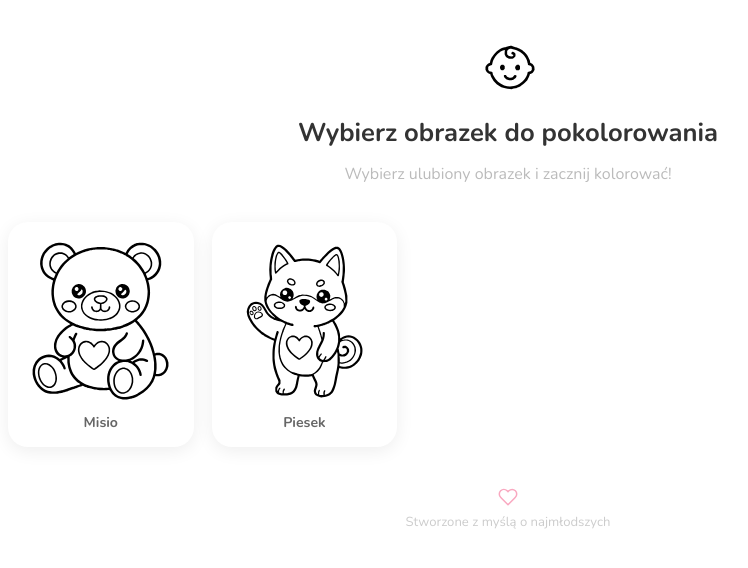
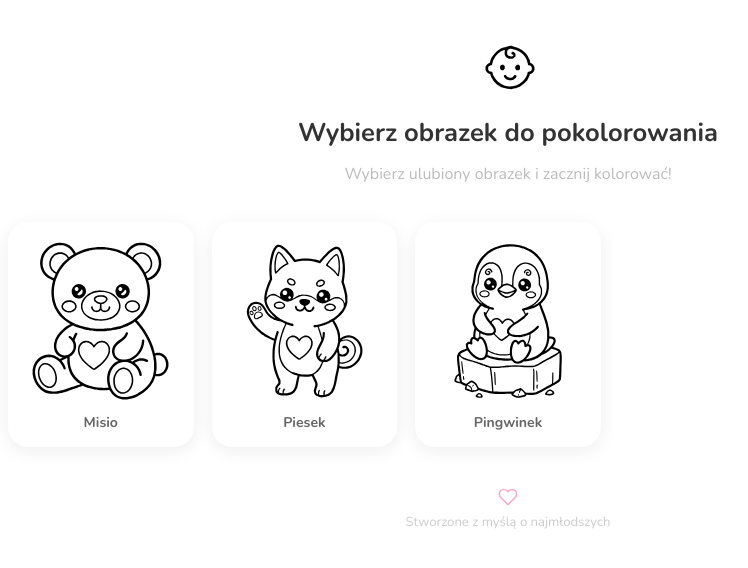
Before and after one commit to declnix/colorbook, a React (Vite) app: page /#/ in a window 1280 px wide. Shown: the top 568 px of the page, without its empty margins (132-880 px from the left). Built offline with nearby package versions, Linux system fonts and the light colour scheme.

Commit message:
feat(images): add penguin coloring image

```diff
--- a/src/images.ts
+++ b/src/images.ts
@@ -7,4 +7,5 @@ export interface ColoringImage {
 export const IMAGES: ColoringImage[] = [
   { id: 'bear',     label: 'Misio',     src: `${import.meta.env.BASE_URL}images/bear.svg` },
   { id: 'dog',      label: 'Piesek',    src: `${import.meta.env.BASE_URL}images/dog.svg` },
+  { id: 'penguin',  label: 'Pingwinek', src: `${import.meta.env.BASE_URL}images/penguin.svg` },
 ]
```
Also changed, not shown: public/images/penguin.svg (added).
